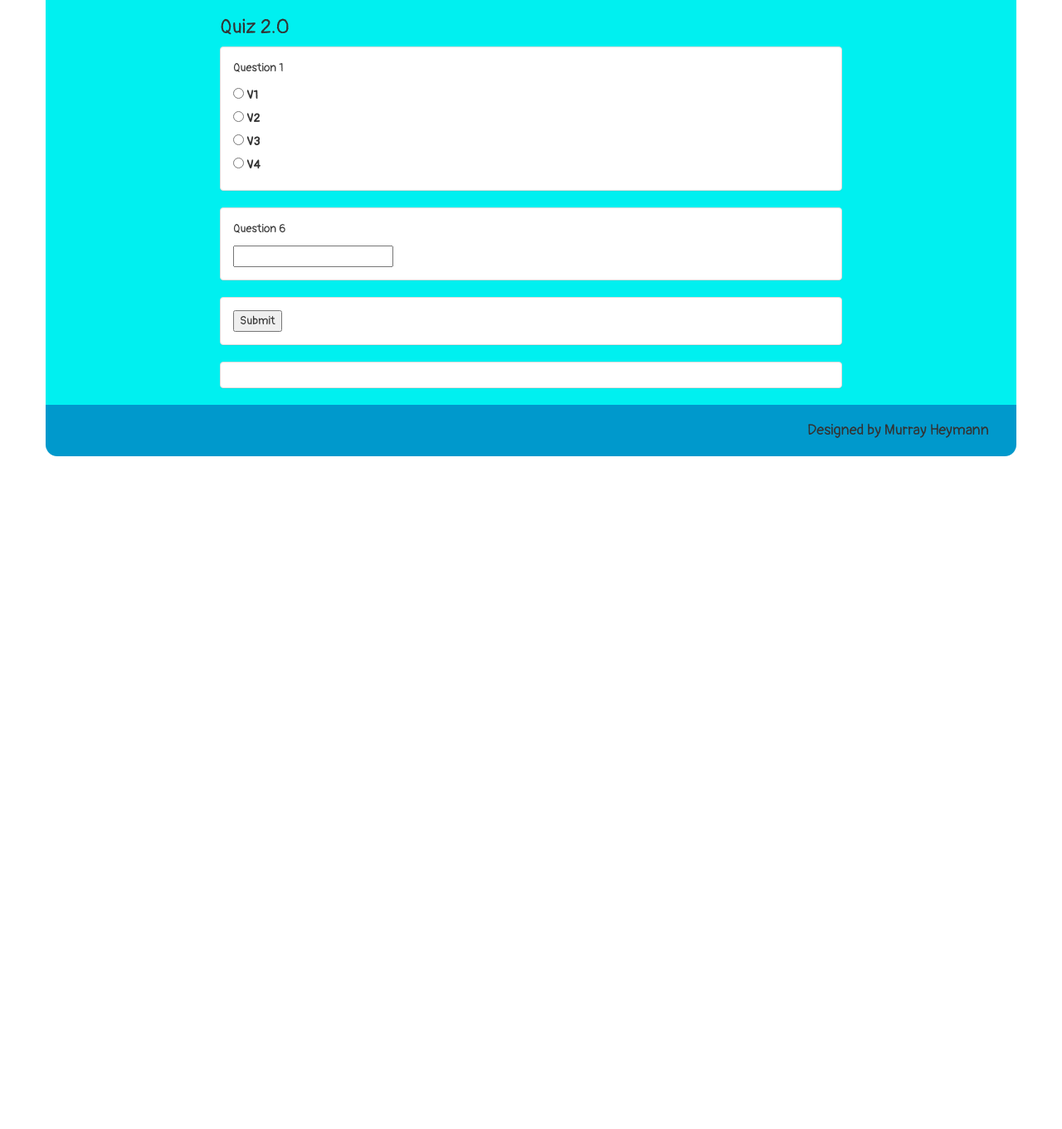
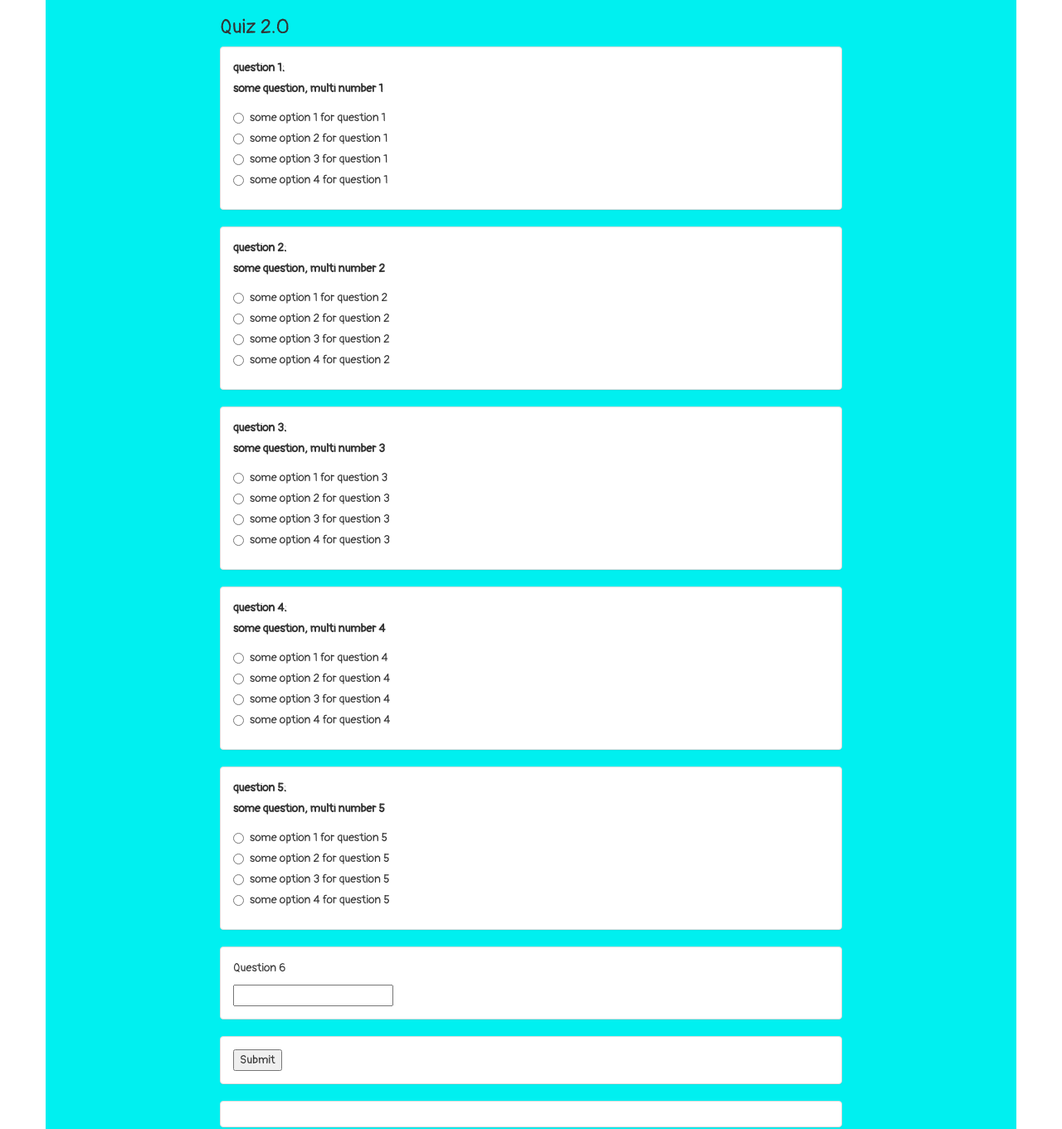
Before and after one commit to MHeymann/tut4cs334, a PHP site: page /questions.html in a window 1280 px wide. Shown: the part 70-1431 px from the top of the page at 83% size. Before the commit the page ends 620 px from the top, so only its background shows below. Run offline with PHP 8.4, Linux system fonts and the light colour scheme.

Commit message:
Receive and display multiple choice qs

```diff
--- a/js/quiz.js
+++ b/js/quiz.js
@@ -1,5 +1,6 @@
+var questions = null;
+
 $(document).ready(function() {
-	console.log("Whaaahahaha");
 	$.ajax({
 		url: "php/get_qs.php",
 		async: false,
@@ -13,11 +14,69 @@ $(document).ready(function() {
 			console.log(errorMessage);
 		}
 	});
-	console.log("Whaaaheeehehehehe");
 
 });
 
 function handle_get_qs_response(response) {
 	//console.log(response);
-	console.log(JSON.stringify(response));
+	if (response.error) {
+		console.log(response.error_message);
+	} else  {
+		console.log(JSON.stringify(response));
+		questions = response.questions;
+		set_questions_to_html();
+	}
+
 }
+
+function set_questions_to_html() {
+	var $multi_div = $("#multi-div");
+	var $written_div = $("#written-div");
+	var overall_count = 0;
+	if (questions == null) {
+		console.log("No questoins set!");
+		return;
+	}
+
+	$multi_div.empty();
+
+	for (var i = 0; i < questions.multi.length; i++) {
+		overall_count++;
+		var $panel_inner = $("<div/>", {
+			"class": "panel-body"
+		});
+		var $panel_outer = $("<div/>", {
+			"class": "panel panel-default",
+			html: $panel_inner
+		});
+		$panel_inner.html($("<label/>", {
+			text: "question " + overall_count + ":"
+		}));
+		$panel_inner.append("<br>");
+		$panel_inner.append($("<label/>", {
+			text: questions.multi[i].question
+		}));
+
+		for (var j = 0; j < questions.multi[i].opts.length; j++) {
+			var $radio = $("<input/>", {
+				type: "radio",
+				name: questions.multi[i].qID,
+				value: questions.multi[i]['opts'][j]
+			});
+			var $label = $("<label/>", {
+				text: questions.multi[i]['opts'][j]
+			});
+			var $div = $("<div/>", {
+				"class": "radio"
+			});
+
+			$label.prepend($radio);
+			$div.html($label);
+
+			$panel_inner.append($div);
+		}
+
+		//$panel_outer.append($panel_inner);
+		$multi_div.append($panel_outer);
+	}
+}
--- a/php/get_qs.php
+++ b/php/get_qs.php
@@ -9,13 +9,45 @@ $email   = $_POST['user'];
  * TODO: connect to mysql database, check user password.
  */
 
+$multi = array();
+$written = array();
+for ($i = 1; $i <= 5; $i++) {
+	$multi[($i-1)] = array();
+	$written[($i-1)] = array();
+	$multi[($i-1)]["qID"] = $i + 509;
+	$written[($i-1)]["qID"] = $i + 403;
+	$multi[($i-1)]["question"] = "some question, multi number $i";
+	$written[($i-1)]["question"] = "some question, written number $i";
+
+	$multi[($i-1)]["opts"] = array();
+	$multi[($i-1)]["opts"][0] = "some option 1 for question $i";
+	$multi[($i-1)]["opts"][1] = "some option 2 for question $i";
+	$multi[($i-1)]["opts"][2] = "some option 3 for question $i";
+	$multi[($i-1)]["opts"][3] = "some option 4 for question $i";
+
+	$multi[($i-1)]["answer"] = "answer for multiple choice question number $i";
+	$written[($i-1)]["answer"] = "answer for written question number $i";
+}
+
+
+
 $json = array(
 	"error" => false,
 	"user" => $email,
 	"questions" => array(
-		"q" => "Liewe heksie"
+		"multi" => $multi,
+		"written" => $written
 	)
 );
 
 echo json_encode($json);
+
+
+function echo_error($error_message) {
+	echo json_encode(array(
+		"error" => true,
+		"error_message" => $error_message
+	));
+	die();
+}
 ?>
--- a/questions.html
+++ b/questions.html
@@ -33,8 +33,8 @@
 				</div>
 				<div class="col-sm-12 col-m-10 col-lg-8">
 					<h3>Quiz 2.0</h3>
-					<form id="quizform" name="quizform" action="/php/action_page.php">
-						<div id="multiple-div">
+					<form id="multi-form" action="/php/action_page.php">
+						<div id="multi-div">
 							<div class="panel panel-default" id="pq1">
 								<div class="panel-body" id="multiple">
 									<p id="q1">Question 1</p>
@@ -49,8 +49,10 @@
 								</div>
 							</div>
 						</div>
+					</form>
 
-						<div id="type-div">
+					<form id="written-form" action="/php/action_page.php">
+						<div id="written-div">
 							<div class="panel panel-default" id="pq6">
 								<div class="panel-body" id="pbq6">
 									<p id="q6">Question 6</p>
@@ -58,7 +60,9 @@
 								</div>
 							</div>
 						</div>
+					</form>
 
+					<form id="submit-form" action="/php/get_marks.php">
 						<div class="panel panel-default">
 							<div class="panel-body">
 								<input type="submit" value="Submit",
```
